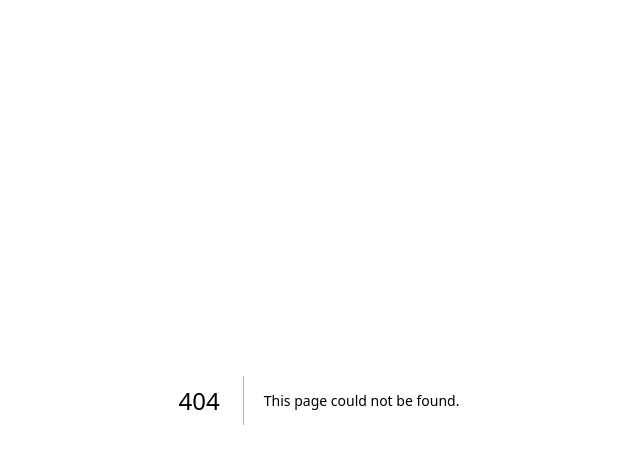
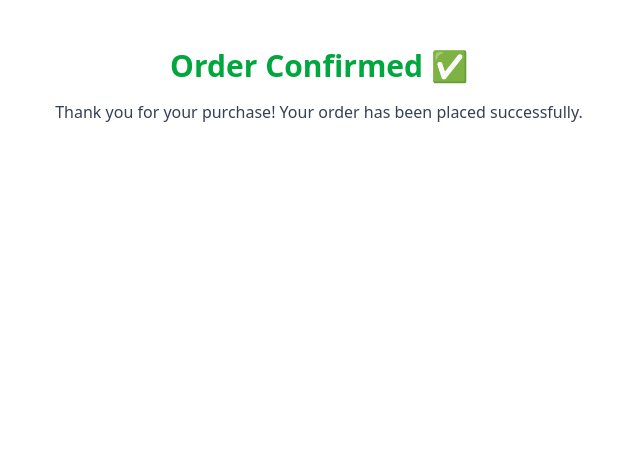
Before and after one commit to amJayem/ecommerce-web, a Next.js app: page /order-confirmation in a window 1280 px wide. Before the commit this address had no page. Shown: the top 464 px of the page, without its empty margins (321-961 px from the left). Built offline with nearby package versions, Linux system fonts and the light colour scheme.

Commit message:
feat: thank you page design

```diff
--- /dev/null
+++ b/src/app/order-confirmation/page.tsx
@@ -0,0 +1,12 @@
+// app/order-confirmation/page.tsx
+
+export default function OrderConfirmationPage() {
+  return (
+    <div className="max-w-2xl mx-auto py-12 text-center">
+      <h1 className="text-3xl font-bold text-green-600 mb-4">Order Confirmed ✅</h1>
+      <p className="text-gray-700 mb-6">
+        Thank you for your purchase! Your order has been placed successfully.
+      </p>
+    </div>
+  )
+}
```
